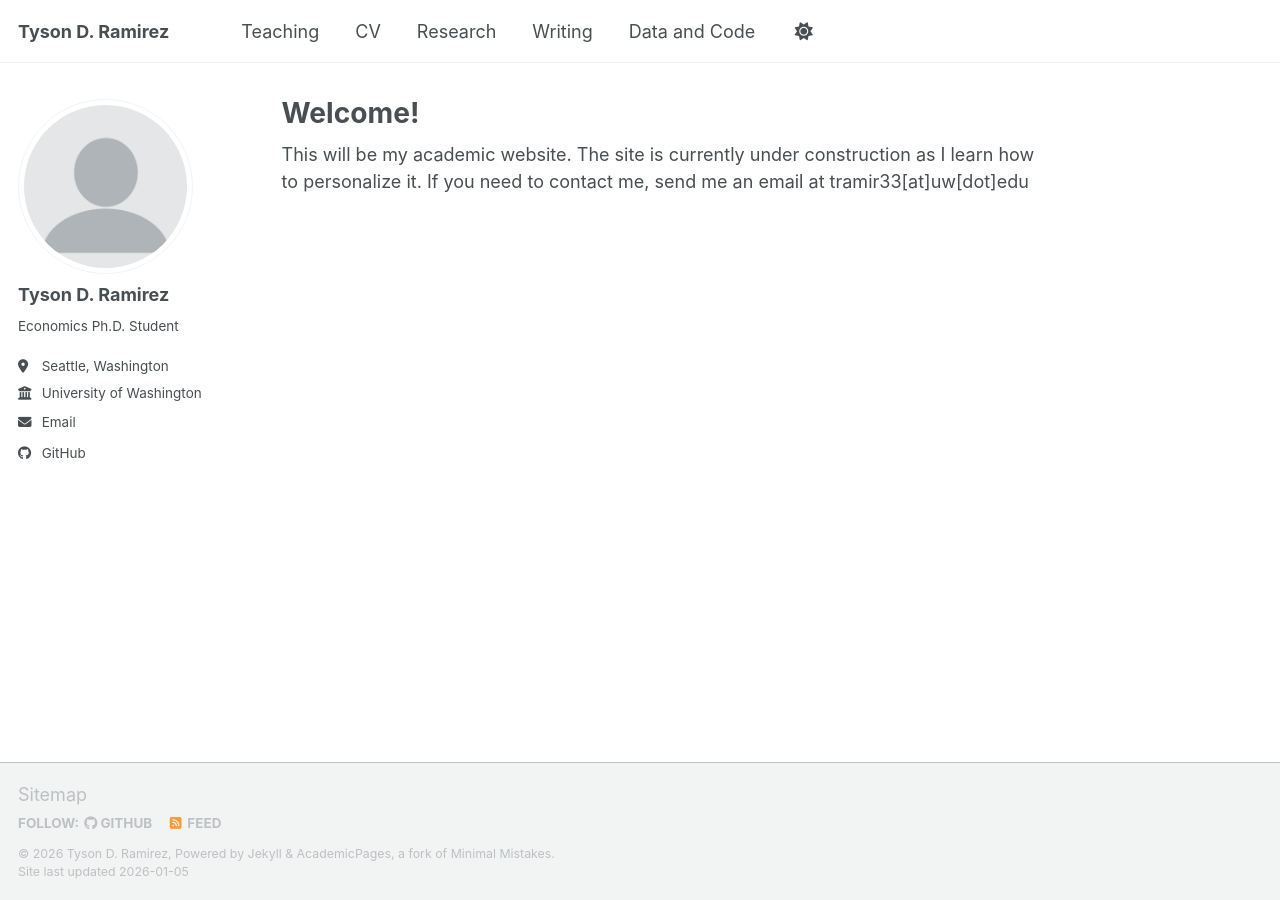
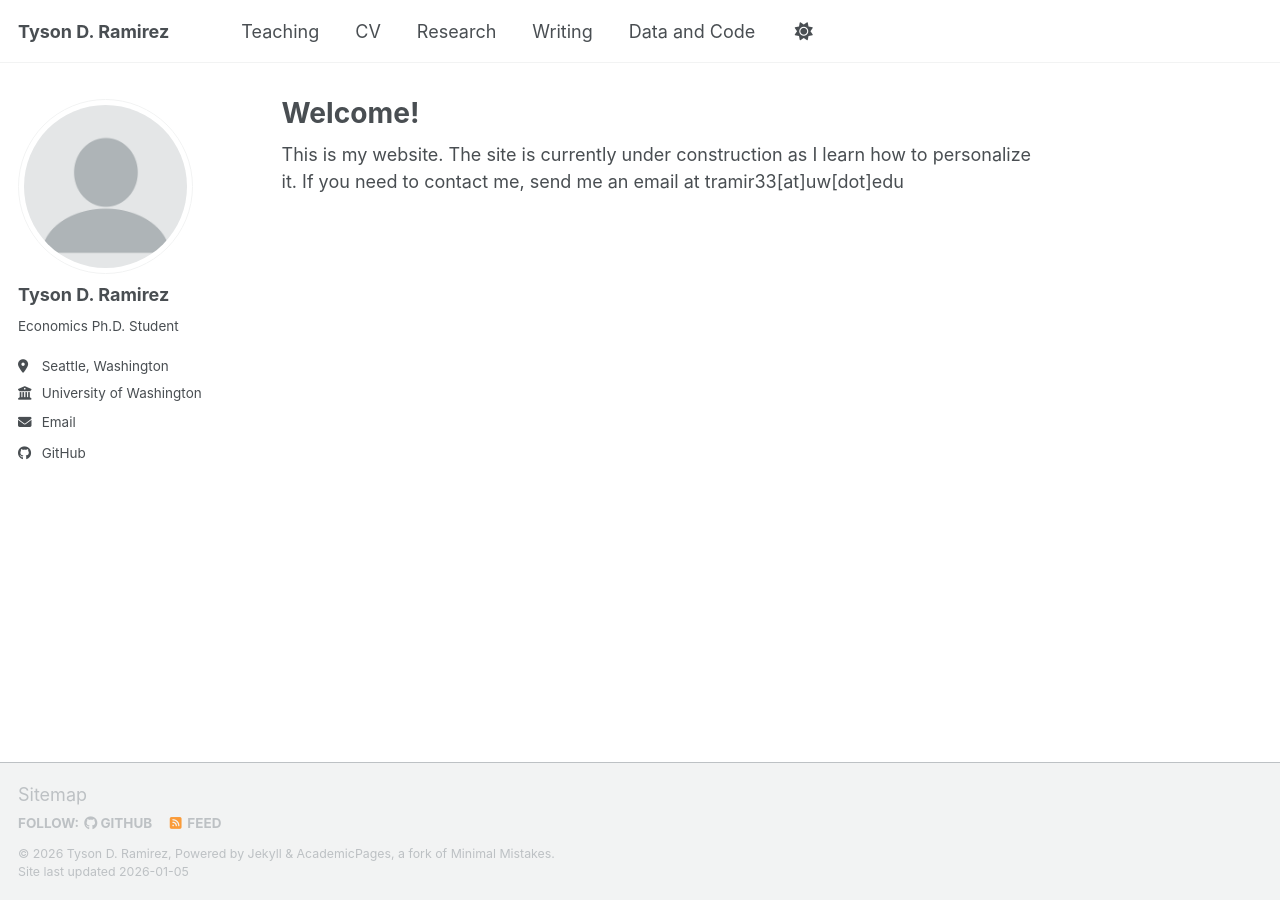
Before and after one commit to Tyson-Ramirez/tyson-ramirez.github.io, a Jekyll site: the page built from _pages/about.md, in a window 1280 px wide. Built offline with Jekyll 4.4.1, drawn with Linux system fonts in a browser that asks for light colours; a script bundle is joined from its source files by our own code; library files that are not in the unit come from our copies.

Commit message:
Update about.md

```diff
--- a/_pages/about.md
+++ b/_pages/about.md
@@ -6,4 +6,4 @@ redirect_from:
   - /about/
   - /about.html
 ---
-This will be my academic website. The site is currently under construction as I learn how to personalize it. If you need to contact me, send me an email at tramir33[at]uw[dot]edu
+This is my website. The site is currently under construction as I learn how to personalize it. If you need to contact me, send me an email at tramir33[at]uw[dot]edu
```
